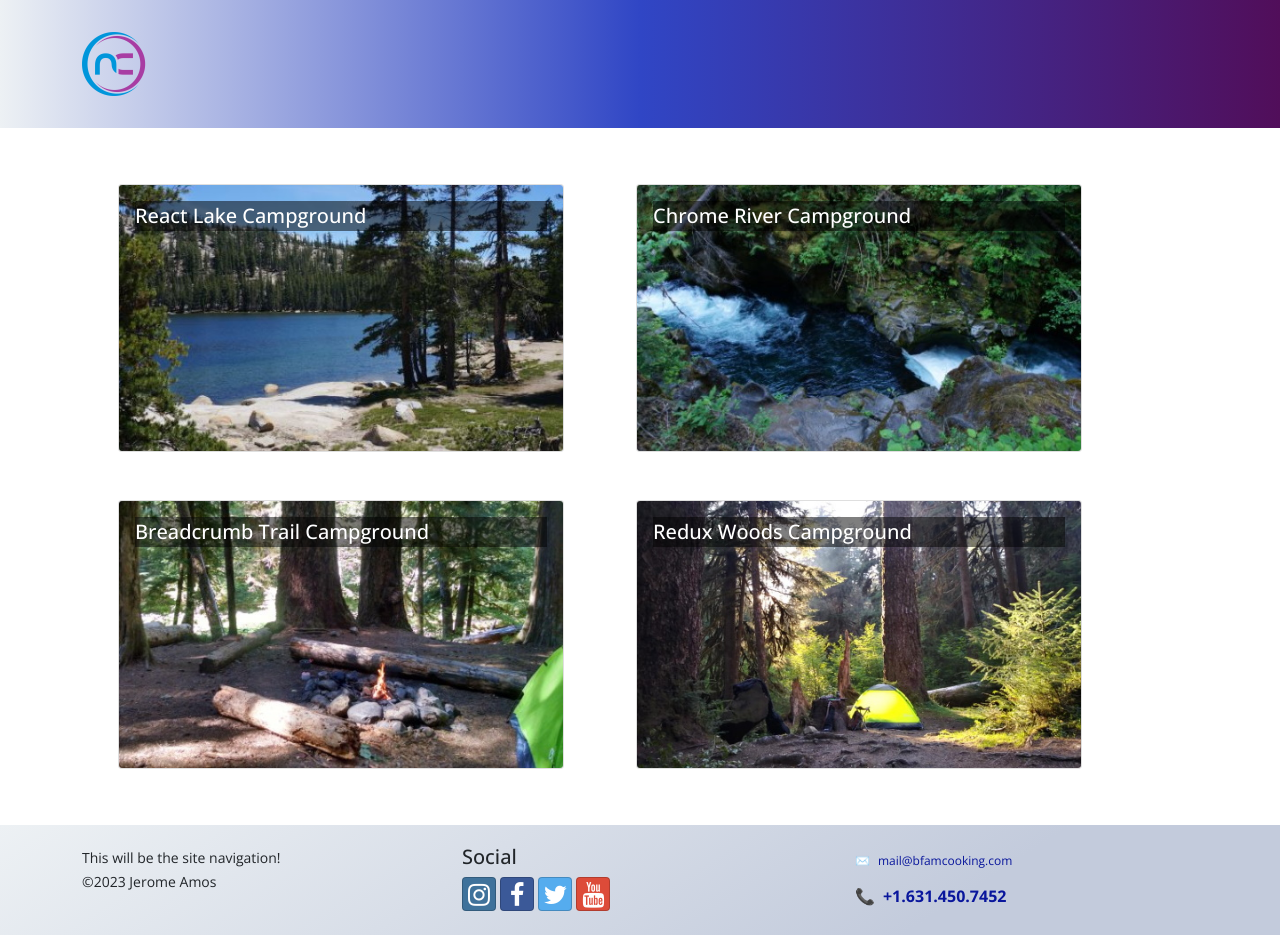
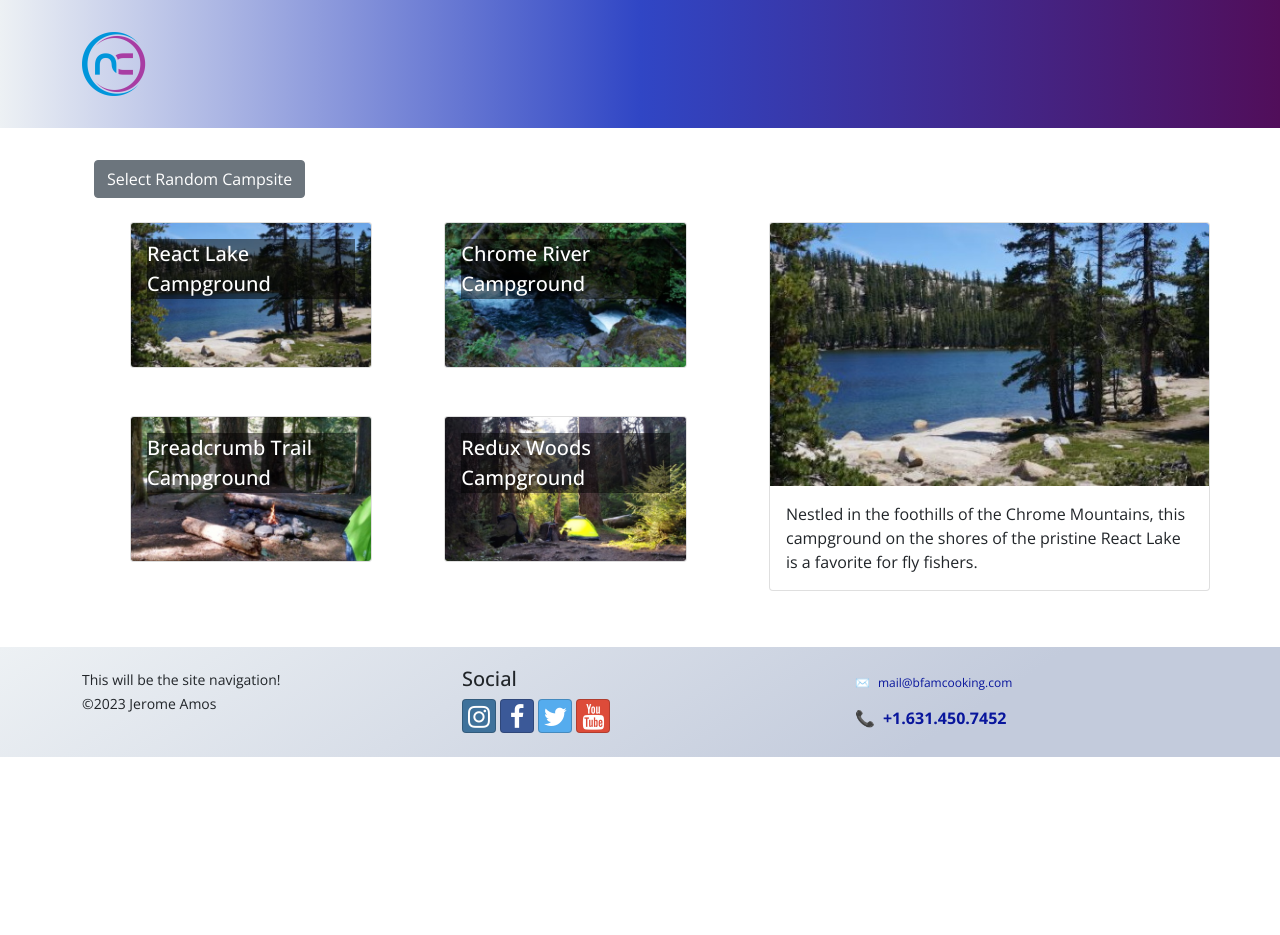
Before and after one commit to amosdesigns/ncsvite, a React (Vite) app: page / in a window 1280 px wide. After the commit the page ends 800 px from the top, so only its background shows below. Built offline with nearby package versions, Linux system fonts and the light colour scheme.

Commit message:
CampsitesDirectoryPage and CampsiteDetail
Signed-off-by: jerome amos <mail@amosdesigns.net>

```diff
--- a/src/App.jsx
+++ b/src/App.jsx
@@ -1,5 +1,5 @@
 import { Container } from 'reactstrap';
-import CampsiteList  from './features/CampsiteList';
+import CampsitesDirectoryPage from './pages/CampsitesDirectoryPage';
 import Header from './components/HeaderComponent';
 import Footer from './components/FooterComponent';
 import './App.css';
@@ -10,7 +10,7 @@
     <div className="App">
       <Header />
       <Container>
-        <CampsiteList/>
+        <CampsitesDirectoryPage />
       </Container>
       <Footer />
     </div>
--- /dev/null
+++ b/src/features/campsites/CampsiteDetail.jsx
@@ -0,0 +1,18 @@
+/* eslint-disable react/prop-types */
+import { Card, CardImg, CardText, CardBody, Col } from 'reactstrap';
+
+const CampsiteDetail = ({ campsite }) => {
+  const { name, image, description } = campsite;
+  return (
+    <Col md="12" className="m-4">
+      <Card>
+        <CardImg top width="100%" src={image} alt={name} />
+        <CardBody>
+          <CardText>{description}</CardText>
+        </CardBody>
+      </Card>
+    </Col>
+  );
+};
+
+export default CampsiteDetail;
--- /dev/null
+++ b/src/pages/CampsitesDirectoryPage.jsx
@@ -0,0 +1,29 @@
+import { Container, Row, Col, Button } from 'reactstrap';
+import  CampsiteDetail  from '../features/campsites/CampsiteDetail';
+import CampsitesList from '../features/CampsiteList';
+import { selectRandomCampsite } from '../features/campsites/campsitesSlice';
+
+const CampsitesDirectoryPage = () => {
+  let selectedCampsite = selectRandomCampsite();
+
+  const toggleCampsite = () => {
+    selectedCampsite = selectRandomCampsite();
+    console.log(selectedCampsite);
+  };
+
+  return (
+    <Container>
+      <Button onClick={() => toggleCampsite()}>Select Random Campsite</Button>
+      <Row>
+        <Col sm="5" md="7">
+          <CampsitesList />
+        </Col>
+        <Col sm="7" md="5">
+          <CampsiteDetail campsite={selectedCampsite} />
+        </Col>
+      </Row>
+    </Container>
+  );
+};
+
+export default CampsitesDirectoryPage;
```
Also changed, not shown: src/features/campsites/CampsiteCard.js (deleted, +0 -16 lines), src/features/campsites/CampsiteCard.jsx (added, +14 -0 lines), src/features/campsites/campsitesSlice.js (line endings or trailing spaces).
